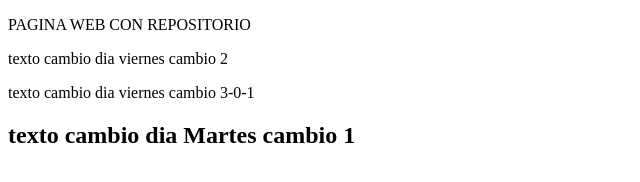
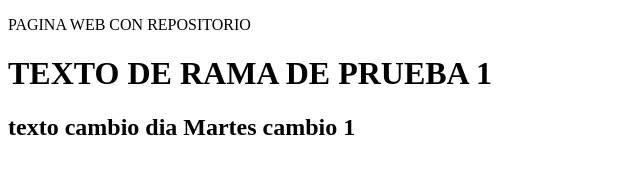
Before and after one commit to JONBS2911/REPJONBS1.github.io, a plain HTML site: page INDEX.html in a window 1280 px wide. Shown: the whole page, without its empty margins (0-640 px from the left). Drawn offline with Linux system fonts and the light colour scheme.

Commit message:
rama de prueba Cambio 1

```diff
--- a/INDEX.html
+++ b/INDEX.html
@@ -7,13 +7,7 @@
 </head>
 <body>
     <p> PAGINA WEB CON REPOSITORIO </p>
-
-    <!--  cambio dia viernes numero 2-->
-    <p> texto cambio dia viernes cambio 2 </p>
-
-    <!--  cambio dia viernes numero 3-->
-    <p> texto cambio dia viernes cambio 3-0-1  </p>
-
+<h1>TEXTO DE RAMA DE PRUEBA 1</h1>
     <!--  cambio dia viernes numero 3-->
     <h2> texto cambio dia Martes cambio 1  </h2>
 
```
